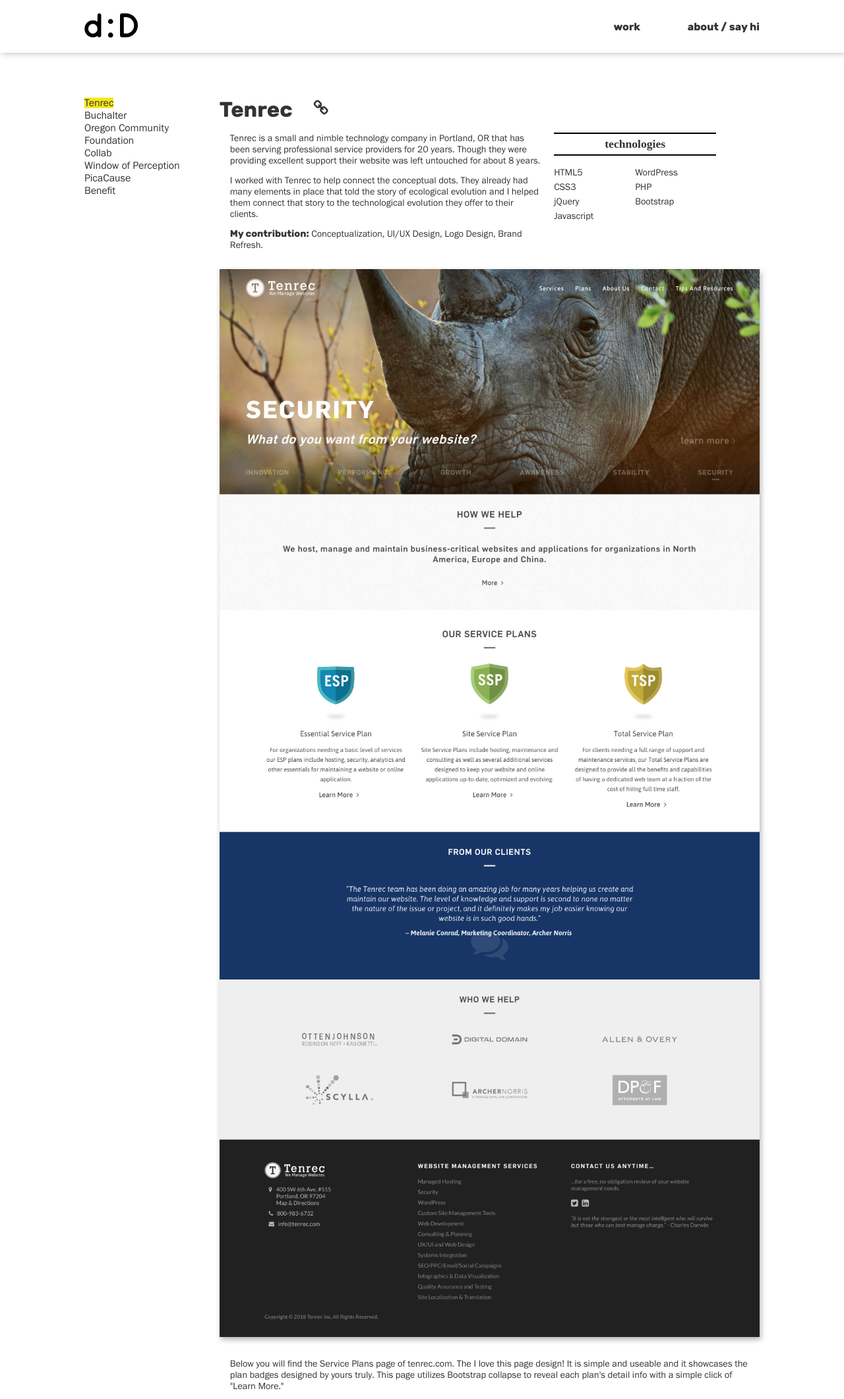
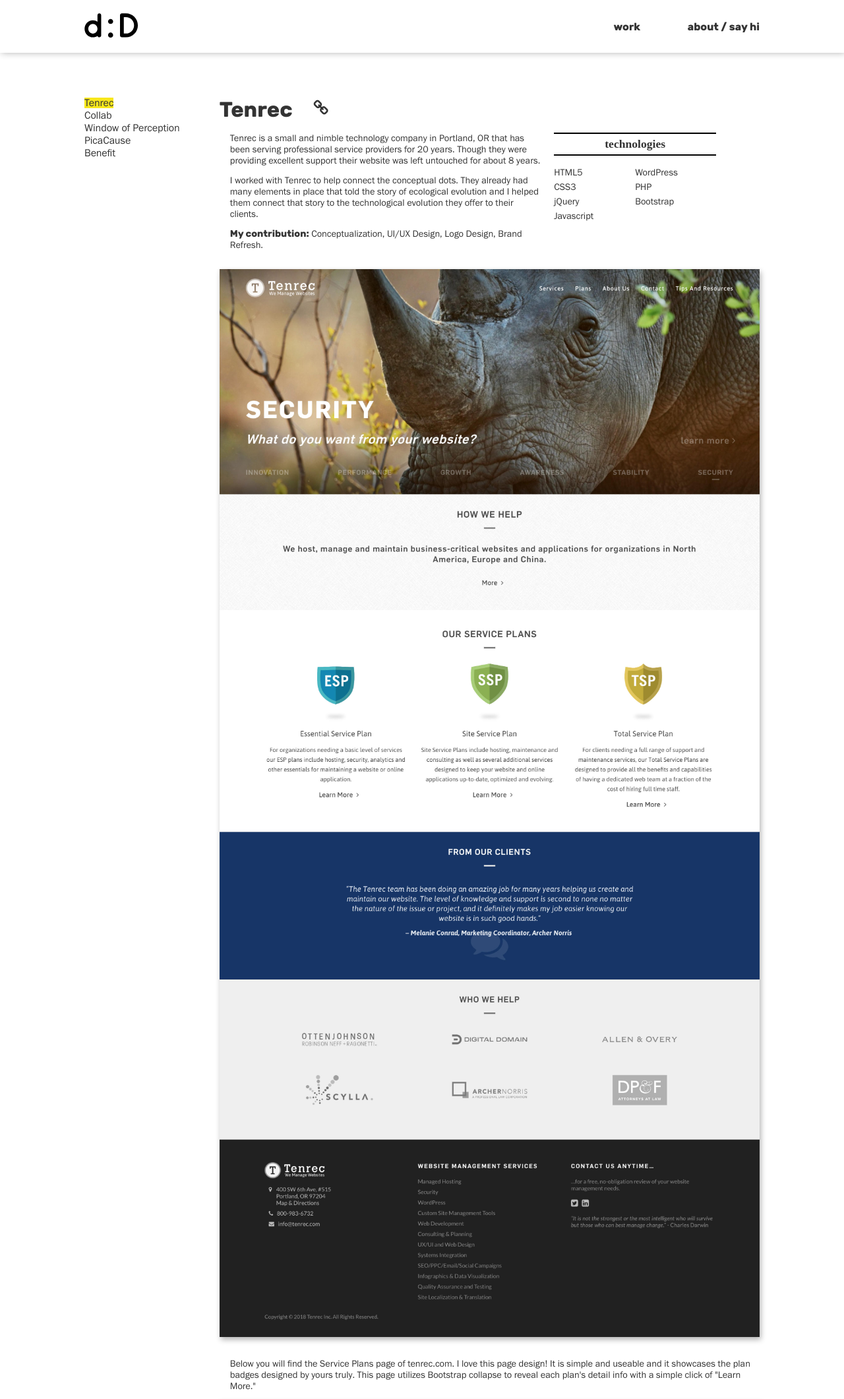
Before and after one commit to hiitsdustindavis/hiitsdustindavis, a plain HTML site: page work.html in a window 1280 px wide. Shown: the top 2121 px of the page at 66% size. Drawn offline with Linux system fonts and the light colour scheme; grey boxes are pictures that could not be loaded; a web font is replaced by a local one.

Commit message:
comment out buchalter and ocf work and menu items

```diff
--- a/work.html
+++ b/work.html
@@ -43,8 +43,8 @@
         <div class="projects-nav">
           <ul>
             <li><a href="#tenrec"><span id="projects-nav-" class="proj-nav-each active">Tenrec</span></a></li>
-            <li><a href="#buchalter"><span id="projects-nav-" class="proj-nav-each">Buchalter</span></a></li>
-            <li><a href="#ocf"><span id="projects-nav-" class="proj-nav-each">Oregon Community<br> Foundation</span></a></li>
+            <!-- <li><a href="#buchalter"><span id="projects-nav-" class="proj-nav-each">Buchalter</span></a></li> -->
+            <!-- <li><a href="#ocf"><span id="projects-nav-" class="proj-nav-each">Oregon Community<br> Foundation</span></a></li> -->
             <li><a href="#collab"><span id="projects-nav-collab" class="proj-nav-each">Collab</span></a></li>
             <li><a href="#window"><span id="projects-nav-window" class="proj-nav-each">Window of Perception</span></a></li>
             <li><a href="#picacause"><span id="projects-nav-picacause" class="proj-nav-each">PicaCause</span></a></li>
@@ -90,14 +90,14 @@
           </div>
           <img src="img/tenrec_home.jpg" alt="" />
           <p>
-            Below you will find the Service Plans page of tenrec.com. The I love this page design! It is simple and useable and it showcases the plan badges designed by yours truly. This page utilizes Bootstrap collapse to reveal each plan's detail info with a simple click of "Learn More."
+            Below you will find the Service Plans page of tenrec.com. I love this page design! It is simple and useable and it showcases the plan badges designed by yours truly. This page utilizes Bootstrap collapse to reveal each plan's detail info with a simple click of "Learn More."
           </p>
           <img src="img/tenrec_plans.jpg" alt="" />
         </div>
 
 
   <!-- ••••••••••• Buchalter ••••••••••• -->
-        <div id="buchalter" class="desktop-mock">
+        <!-- <div id="buchalter" class="desktop-mock">
           <div class="project-header">
             <h2>Buchalter</h2>
             <div class="project-links">
@@ -133,10 +133,10 @@
             </div>
           </div>
           <img src="img/buchalter_home.jpg" alt="" />
-        </div>
+        </div> -->
 
 <!-- ••••••••••• Oregon Community Foundation ••••••••••• -->
-        <div id="ocf" class="desktop-mock">
+        <!-- <div id="ocf" class="desktop-mock">
           <div class="project-header">
             <h2>Oregon Community Foundation</h2>
             <div class="project-links">
@@ -174,7 +174,7 @@
             OCF stepped into new brand territory with the <em>Make Your Mark</em> campaign. Big, beautiful, fresh photography with integrated type. Get outta town! I aided them in their brand nudging with a new mobile-first landing page design: Simple content layers, colored backgrounds, new brand-focused icons, and pill buttons!
           </p>
           <img src="img/ocf_mym.jpg" alt="" />
-        </div>
+        </div> -->
 
 <!-- •••••••••••••••••• COLLAB •••••••••••••••••• -->
             <div id="collab" class="desktop-mock transition ">
```
